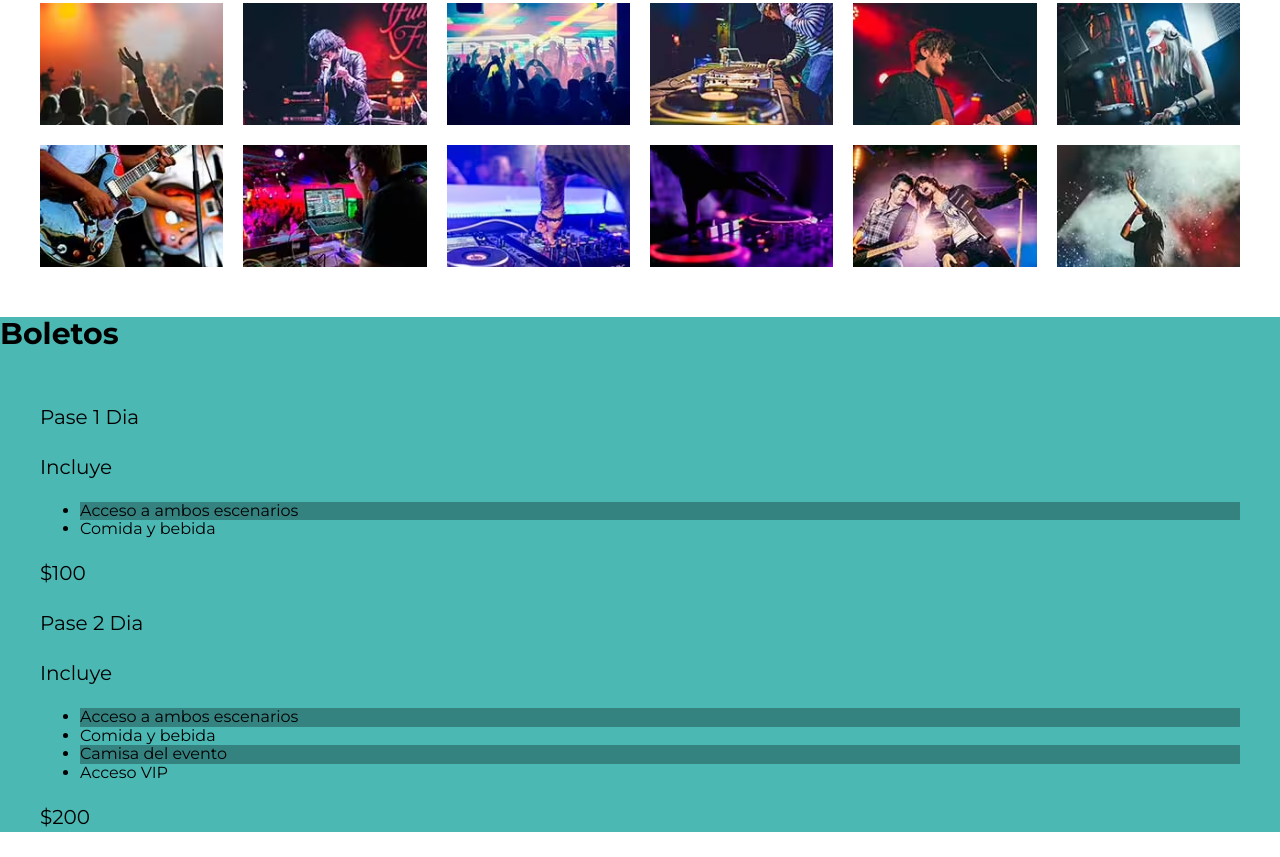
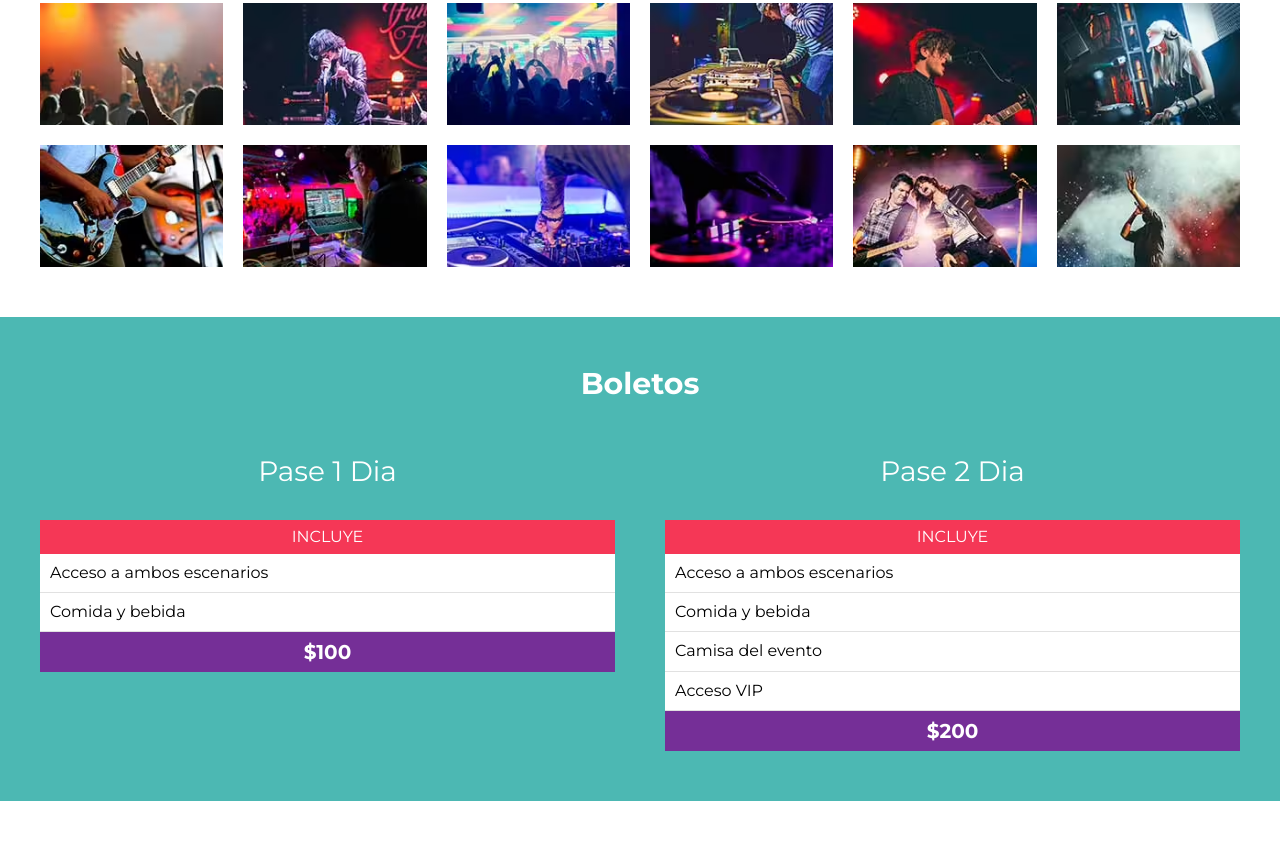
Before and after one commit to YahirS14/FestivalMusica, a website: page index.html in a window 1280 px wide. Shown: the part 2769-3626 px from the top of the page. After the commit the page ends 3595 px from the top, so only its background shows below. Drawn offline with Linux system fonts and the light colour scheme.

```diff
--- a/index.html
+++ b/index.html
@@ -167,7 +167,7 @@
 
         <div class="contenedor contenedor-boletos">
             <div class="basico pase">
-                <p>Pase 1 Dia</p>
+                <p class="nombre-pase">Pase 1 Dia</p>
 
                 <header class="pase-header">
                     <p>Incluye</p>
@@ -186,7 +186,7 @@
 
             </div>
             <div class="premium pase">
-                <p>Pase 2 Dia</p>
+                <p class="nombre-pase">Pase 2 Dia</p>
 
                 <header class="pase-header">
                     <p>Incluye</p>
--- /dev/null
+++ b/src/scss/layout/_boletos.scss
@@ -0,0 +1,64 @@
+@use 'base/variables' as v;
+@use 'base/mixins' as m;
+
+.boletos{
+    padding: 5rem 0;
+
+    h3{
+        text-align: center;
+        color: v.$blanco;
+        margin-bottom: 2rem
+    }
+
+    .contenedor-boletos{
+        @include m.tablet {
+            @include m.grid(2, 5rem);
+        }
+    }
+}
+
+.pase{
+
+    &-header,
+    &-footer{
+        padding: .5rem;
+        p{
+            text-align: center;
+            color: v.$blanco;
+            margin: 0;
+        }
+    }
+
+    &-header{
+        background-color: v.$rosa;
+        p{
+            text-transform: uppercase;
+            font-size: 1.6rem;
+        }
+    }
+
+    &-body{
+        background-color: v.$blanco;
+
+        ul{
+            @include m.resetear-lista;
+            li,
+            :nth-child(odd){
+                background-color: v.$blanco;
+                padding: 1rem;
+                border-bottom: 1px solid #e1e1e1;
+            }
+        }
+    }
+
+    &-footer{
+        background-color: v.$morado;
+        font-size: 2.4rem;
+        font-weight: 700;
+    }
+}
+.nombre-pase{
+    text-align: center;
+    font-size: 2.8rem;
+    color: v.$blanco;
+}
--- a/src/scss/layout/_index.scss
+++ b/src/scss/layout/_index.scss
@@ -3,3 +3,4 @@
 @forward 'festival';
 @forward 'lineup';
 @forward 'galeria';
+@forward 'boletos';
```
Also changed, not shown: build/css/app.css, build/css/layout/boletos.css (added).
